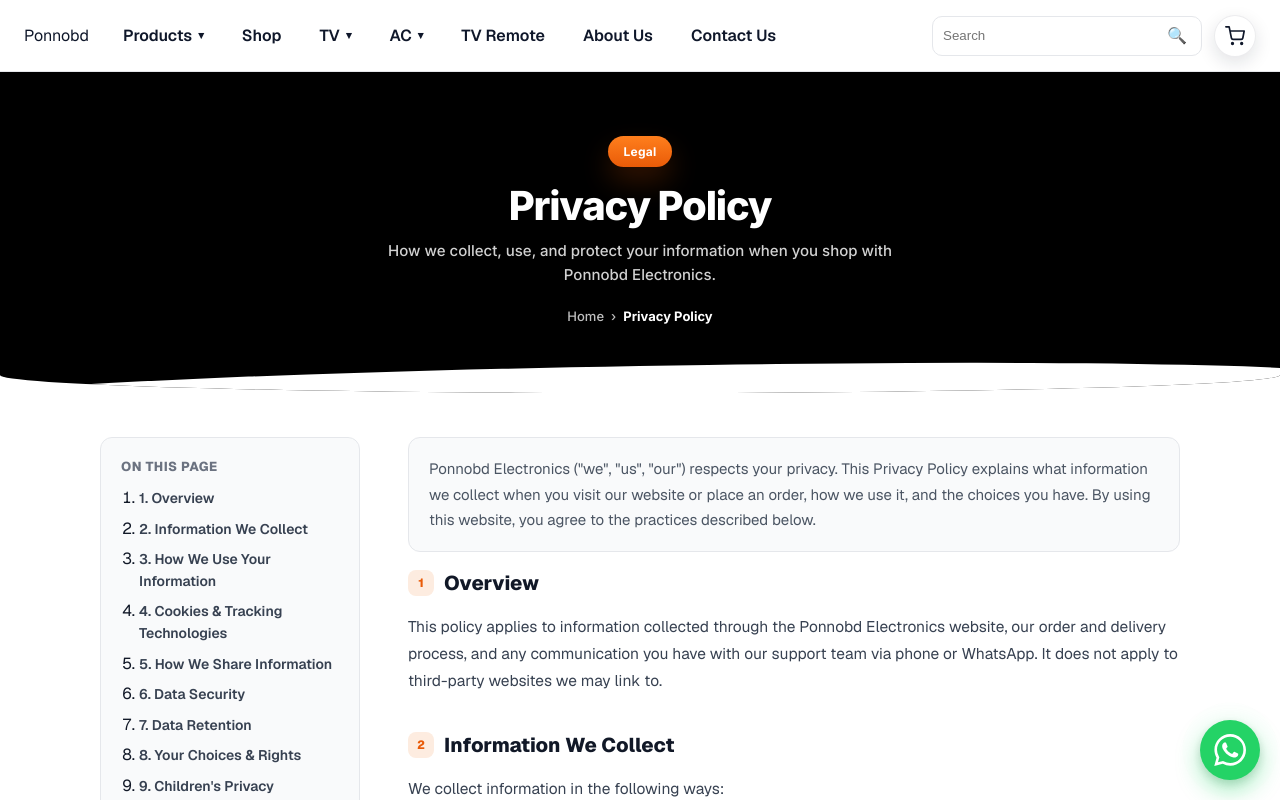
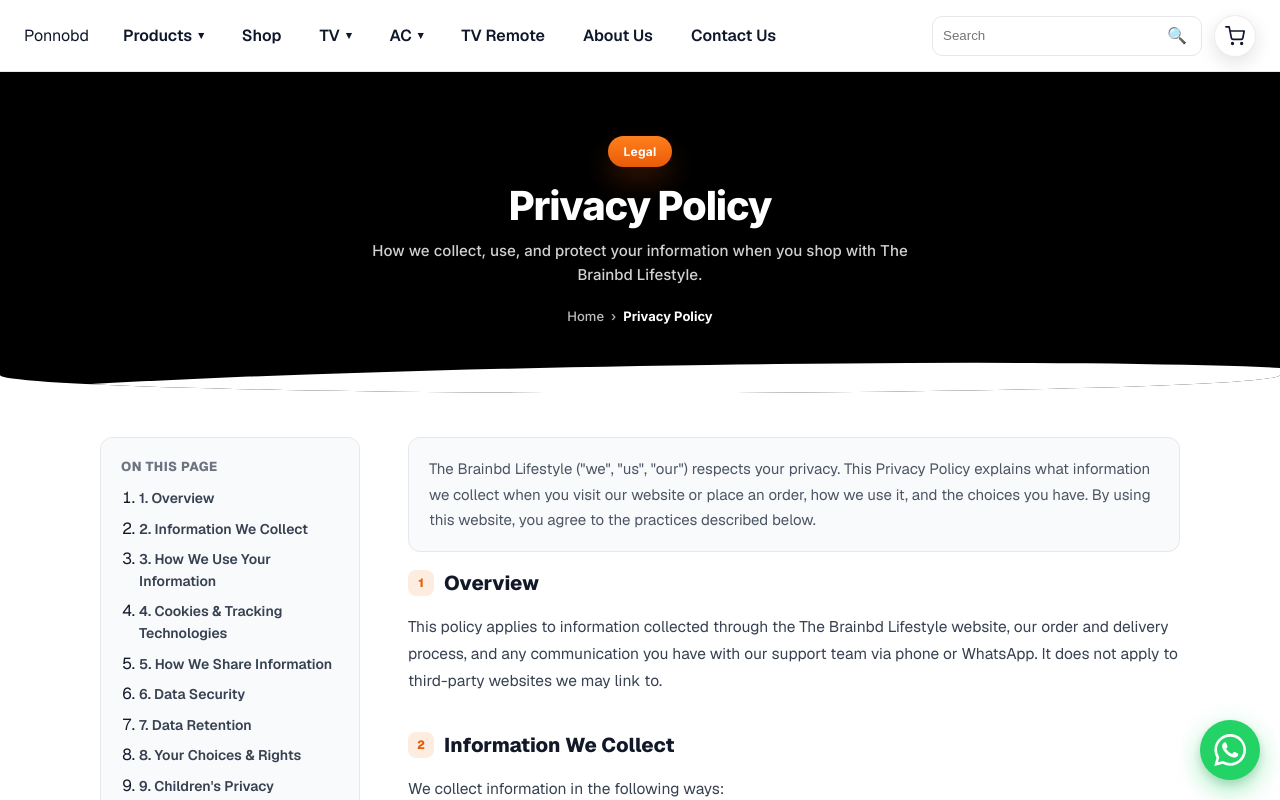
Before and after one commit to ahjohaa33/thebrainnextjs, a Next.js app: page /privacy-policy in a window 1280 px wide. Shown: the top 800 px of the page. Built offline with nearby package versions, Linux system fonts and the light colour scheme; no server answers.

Commit message:
privacy and terms page updated

```diff
--- a/src/app/privacy-policy/page.jsx
+++ b/src/app/privacy-policy/page.jsx
@@ -12,7 +12,7 @@
 export const metadata = buildMetadata({
   title: `Privacy Policy | ${SITE_NAME}`,
   description:
-    "Learn how Ponnobd Electronics collects, uses, and protects your personal information when you browse the website or place an order.",
+    "Learn how The Brainbd Lifestyle collects, uses, and protects your personal information when you browse the website or place an order.",
   path: "/privacy-policy",
 });
 
@@ -48,7 +48,7 @@
         <LegalHero
           eyebrow="Legal"
           title="Privacy Policy"
-          description="How we collect, use, and protect your information when you shop with Ponnobd Electronics."
+          description="How we collect, use, and protect your information when you shop with The Brainbd Lifestyle."
           crumbLabel="Privacy Policy"
         />
 
@@ -69,7 +69,7 @@
 
           <main className={styles.content}>
             <p className={styles.intro}>
-              Ponnobd Electronics (&quot;we&quot;, &quot;us&quot;, &quot;our&quot;) respects your privacy. This
+              The Brainbd Lifestyle (&quot;we&quot;, &quot;us&quot;, &quot;our&quot;) respects your privacy. This
               Privacy Policy explains what information we collect when you visit our
               website or place an order, how we use it, and the choices you have. By
               using this website, you agree to the practices described below.
@@ -80,8 +80,8 @@
                 <span className={styles.sectionNum}>1</span>Overview
               </h2>
               <p>
-                This policy applies to information collected through the Ponnobd
-                Electronics website, our order and delivery process, and any
+                This policy applies to information collected through the The Brainbd Lifestyle
+                website, our order and delivery process, and any
                 communication you have with our support team via phone or WhatsApp. It
                 does not apply to third-party websites we may link to.
               </p>
@@ -274,7 +274,7 @@
                   <a href={buildWhatsAppUrl()}>{SALES_WHATSAPP_E164}</a>
                 </div>
                 <div className={styles.contactRow}>
-                  <strong>Website:</strong> <Link href="/">ponnobd.com</Link>
+                  <strong>Website:</strong> <Link href="https://thebrainbd.com">thebrainbd.com</Link>
                 </div>
               </div>
             </section>
```
Also changed, not shown: src/app/terms-and-conditions/page.jsx (+7 -7 lines).
